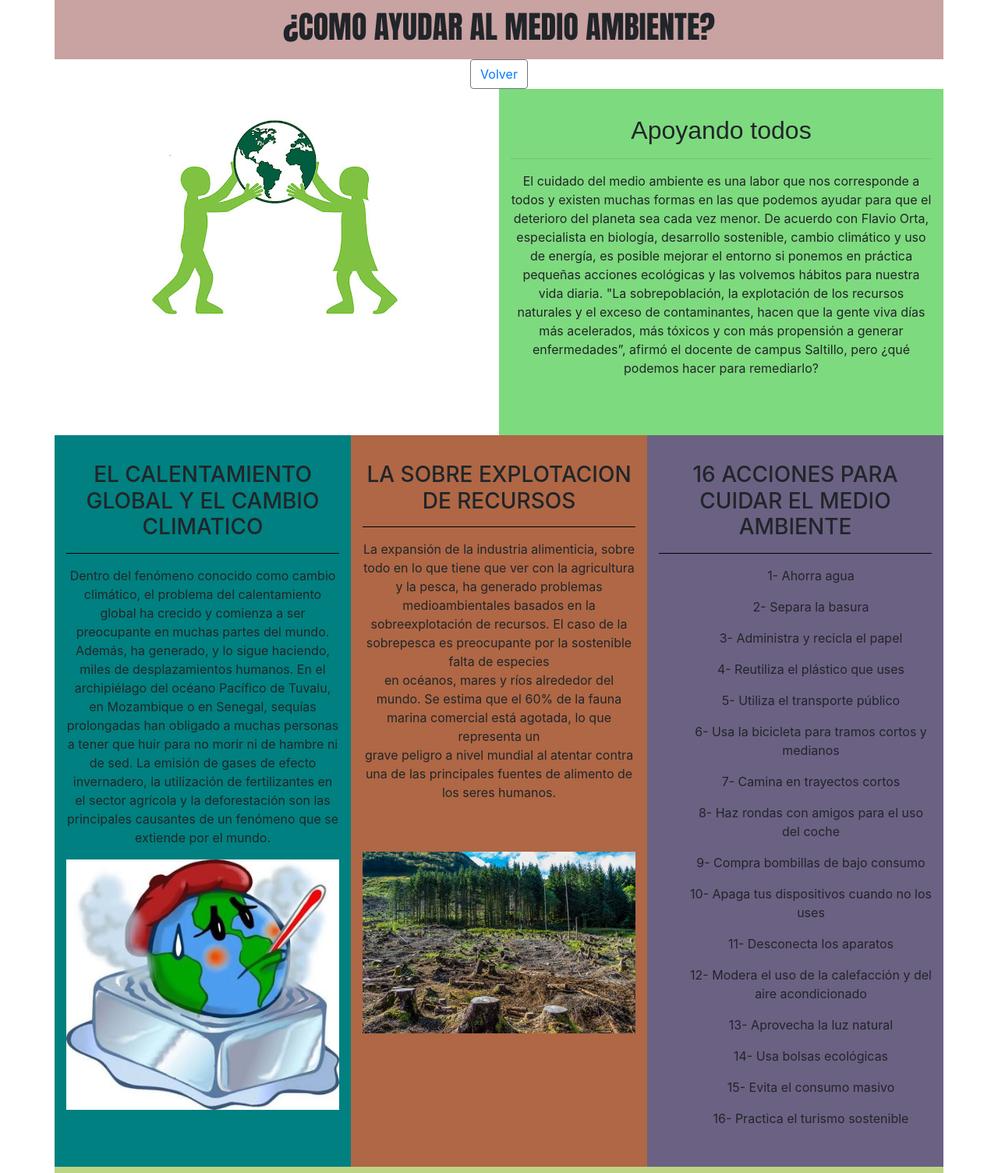
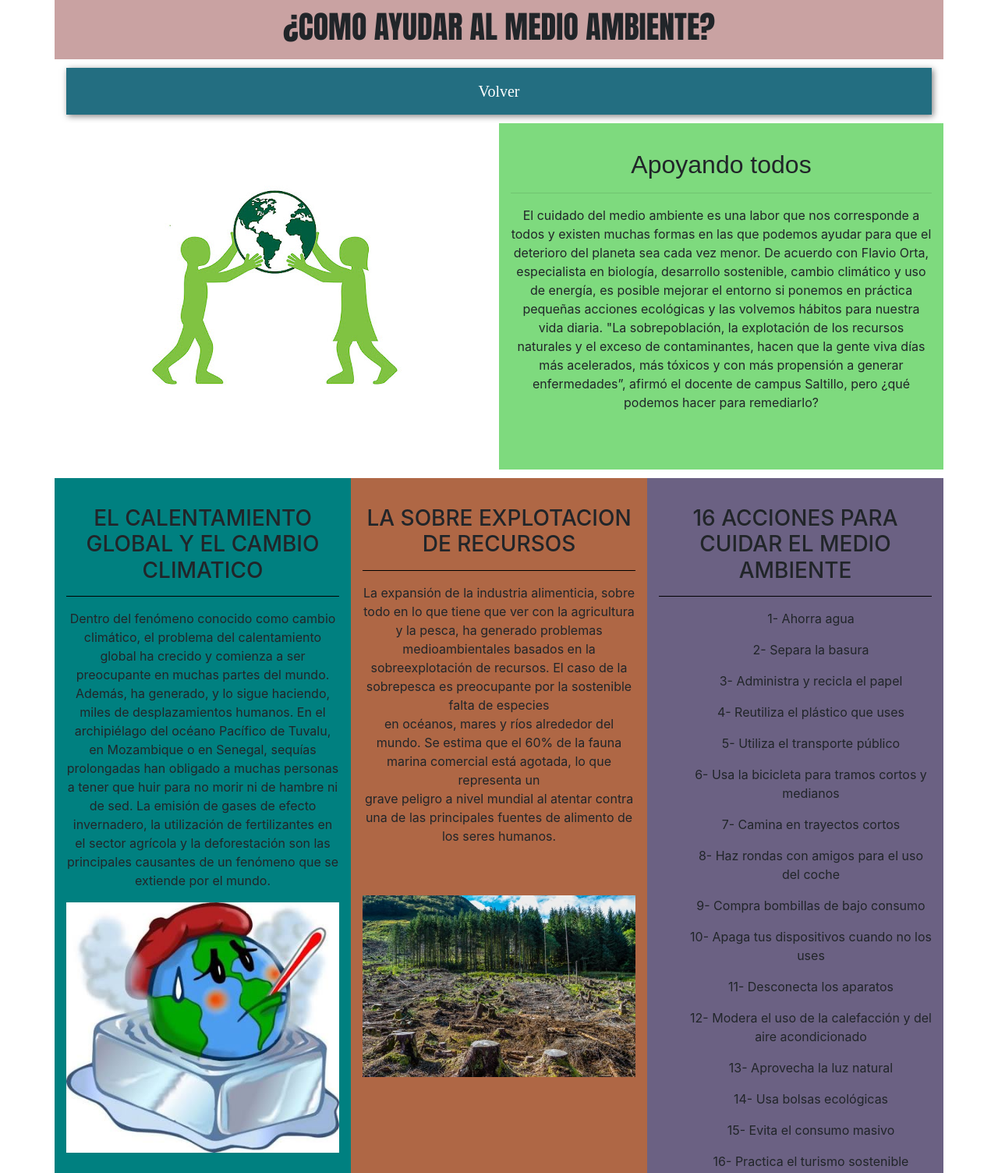
Before and after one commit to victorenret/TrabajoIndividualGitHub, a plain HTML site: page contenido.html in a window 1280 px wide. Shown: the top 1504 px of the page at 78% size. Drawn offline with nearby package versions, Linux system fonts and the light colour scheme.

Commit message:
Mejoras
se corrigen margenes de index y contenido. Tambien se agrega NAV en contenido

```diff
--- a/contenido.html
+++ b/contenido.html
@@ -6,9 +6,11 @@
     <meta http-equiv="X-UA-Compatible" content="IE=edge">
     <meta name="viewport" content="width=device-width, initial-scale=1.0">
     <title>Medio ambiente</title>
+
+    <!-- ESTILOS - BOOTSTRAP-->
+
     <link rel="stylesheet" href="estilos.css">
 
-    <!-- Bootstrap CSS -->
     <link rel="stylesheet" href="https://stackpath.bootstrapcdn.com/bootstrap/4.3.1/css/bootstrap.min.css"
         integrity="sha384-ggOyR0iXCbMQv3Xipma34MD+dH/1fQ784/j6cY/iJTQUOhcWr7x9JvoRxT2MZw1T" crossorigin="anonymous">
 </head>
@@ -23,9 +25,11 @@
 
         <div class="row menu">
             <div class="col-12 col-sm-12 col-md-12 col-lg-12 col-xl-12">
-                <nav>
-                    <button type="button" class="btn btn-outline-secondary"><a href="./index.html">Volver</a></button>
+                <!-- CAMBIAR COLOR DE FONDO -->
+                <nav id="nav-3">
+                    <a class="link-3" href="./index.html">Volver</a>
                 </nav>
+
             </div>
         </div>
 
--- a/estilonav.css
+++ /dev/null
@@ -1,32 +0,0 @@
-@import url(https://fonts.googleapis.com/css?family=Raleway);
-body {
-  margin: 0px;
-}
-nav {
-  margin-top: 1%;
-  margin-bottom: 1%;
-  margin-left: 0%;
-  margin-right: 0%;
-  padding: 15px;
-  text-align: center;
-  font-family: Raleway;
-  box-shadow: 2px 2px 8px rgba(0, 0, 0, 0.5);
-}
-
-#nav-3 {
-  background: #236e81;
-}
-
-.link-3 {
-  transition: 0.4s;
-  color: #ffffff;
-  font-size: 20px;
-  text-decoration: none;
-  padding: 0 10px;
-  margin: 0 10px;
-}
-.link-3:hover {
-  background-color: #ffffff;
-  color: #EEA200;
-  padding: 24px 10px;
-}
--- a/estilos.css
+++ b/estilos.css
@@ -1,102 +1,141 @@
-.banner{
+.banner {
     text-align: center;
     background-color: rgb(201, 162, 162);
     padding: 10px;
 }
 
-.menu{
+.menu {
     text-align: center;
     color: black;
-
 }
 
-.datospersonales{
+.datospersonales {
     background-color: yellow;
-    text-align: center;
-    padding: 3%;
-
-}
-
-.imagenperfil{
-    background-color: teal;
-    text-align: center;
-    padding: 3%;
-
-
-}
-
-.reseñapersonal{
-    background-color: rgb(66, 180, 233);
-    text-align: center;
-    padding: 3%;
-
-}
-
-.misprincipios{
-    background-color:navajowhite;
     text-align: center;
     padding: 3%;
 }
 
-.misgustos{
+.imagenperfil {
+    background-color: teal;
+    text-align: center;
+    padding: 3%;
+}
+
+.reseñapersonal {
+    background-color: rgb(66, 180, 233);
+    text-align: center;
+    padding: 3%;
+}
+
+.misprincipios {
+    margin-top: 1%;
+    margin-bottom: 1%;
+    background-color: navajowhite;
+    text-align: center;
+    padding: 3%;
+}
+
+.misgustos {
+    margin-top: 1%;
+    margin-bottom: 1%;
     background-color: rgb(162, 162, 223);
     text-align: center;
     padding: 3%;
-
 }
 
-.piedepagina{
+.piedepagina {
     background-color: green;
     text-align: center;
     padding: 20px;
 }
 
-h2{
+h2 {
     font-family: fantasy;
 }
 
-h1{
-    font-family: Impact, Haettenschweiler, 'Arial Narrow Bold', sans-serif;
+h1 {
+    font-family: Impact, Haettenschweiler, "Arial Narrow Bold", sans-serif;
 }
 
-.apoyandotodos{
+.apoyandotodos {
     background-color: rgb(126, 218, 126);
     text-align: center;
     padding: 3%;
 }
 
-.imagenmundo{
-    padding: 3%;
+.imagenmundo {
+    padding: 7%;
     background-color: white;
     text-align: center;
 }
 
-.calentamientoglobal{
-background-color: teal;
-text-align: center;
-padding: 3%;
+.calentamientoglobal {
+    margin-top: 1%;
+    margin-bottom: 1%;
+    background-color: teal;
+    text-align: center;
+    padding: 3%;
 }
 
-.sobreexplotacion{
+.sobreexplotacion {
+    margin-top: 1%;
+    margin-bottom: 1%;
     background-color: rgb(175, 103, 69);
     text-align: center;
     padding: 3%;
 }
 
-.acciones{
+.acciones {
+    margin-top: 1%;
+    margin-bottom: 1%;
     background-color: rgb(107, 97, 131);
     text-align: center;
     padding: 3%;
 }
 
-.referencias{
+.referencias {
+    margin-bottom: 1%;
     background-color: rgb(188, 212, 131);
     text-align: center;
     padding: 3%;
 }
 
-.botonalerta{
+.botonalerta {
     text-align: center;
     background-color: red;
+}
 
+/* ESTILO BARRA NAV */
+@import url(https://fonts.googleapis.com/css?family=Raleway);
+body {
+  margin: 0px;
 }
+nav {
+  margin-top: 1%;
+  margin-bottom: 1%;
+  margin-left: 0%;
+  margin-right: 0%;
+  padding: 15px;
+  text-align: center;
+  font-family: Raleway;
+  box-shadow: 2px 2px 8px rgba(0, 0, 0, 0.5);
+}
+
+#nav-3 {
+  background: #236e81;
+}
+
+.link-3 {
+  transition: 0.4s;
+  color: #ffffff;
+  font-size: 20px;
+  text-decoration: none;
+  padding: 0 10px;
+  margin: 0 10px;
+}
+.link-3:hover {
+  background-color: #ffffff;
+  color: #EEA200;
+  padding: 24px 10px;
+}
+/* FIN ESTILO BARRA NAV */
--- a/js/alerta.js
+++ b/js/alerta.js
@@ -1,3 +1,4 @@
 swal.fire({
-    title:"Bienvenidos a mi sitio"
+    title:"Bienvenidos a mi Sitio"
+
 });
```
Also changed, not shown: index.html (+6 -7 lines).
